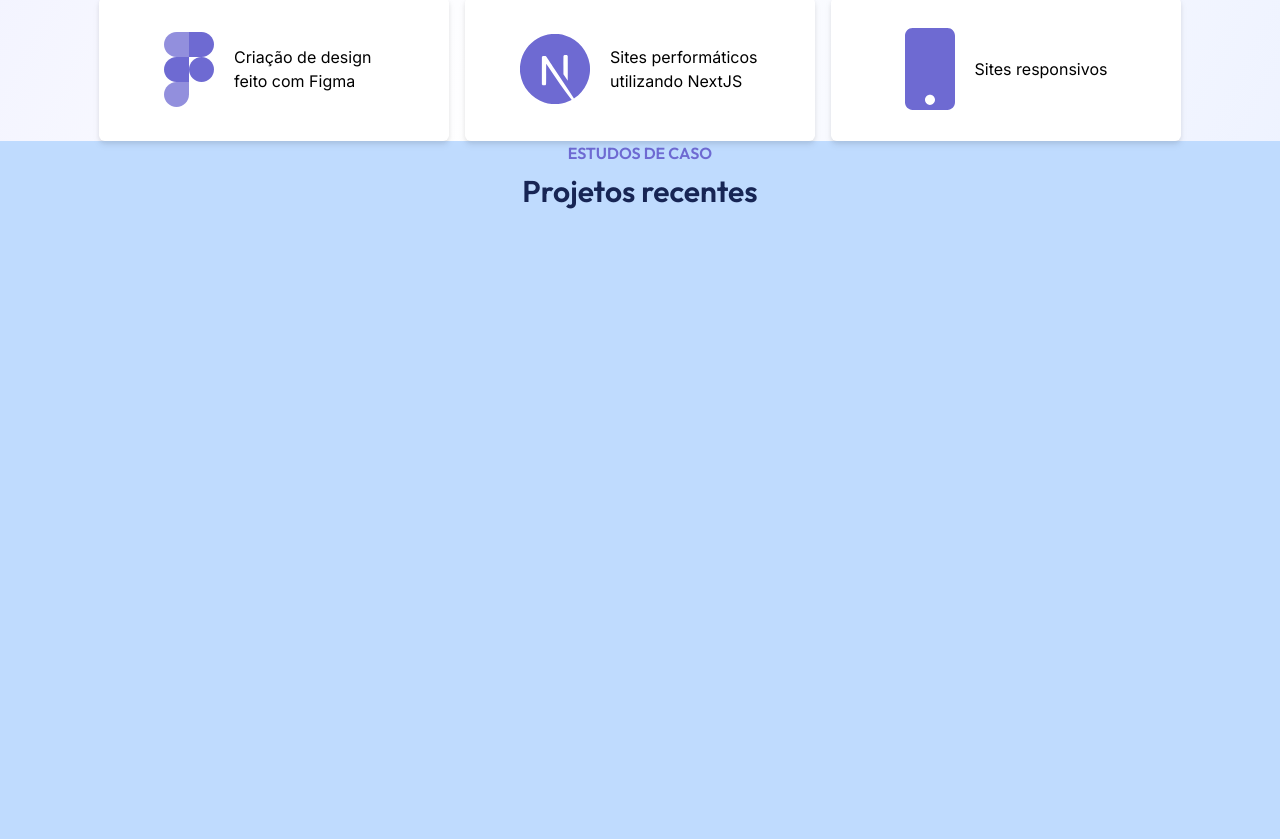
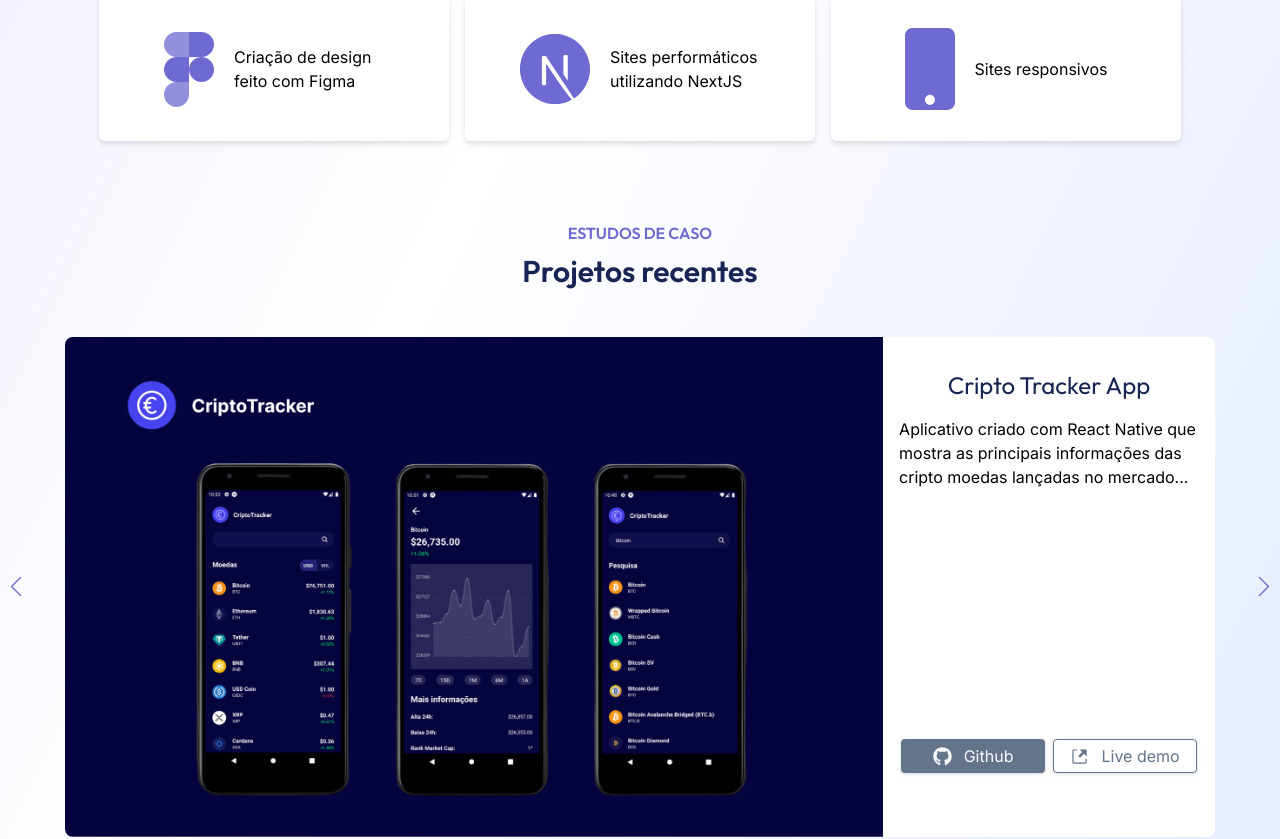
Before and after one commit to br-gabriel/my-portfolio, a Next.js app: page / in a window 1280 px wide. Shown: the part 1459-2298 px from the top of the page. Built offline with nearby package versions, Linux system fonts and the light colour scheme.

Commit message:
carousel added

```diff
--- a/src/app/globals.css
+++ b/src/app/globals.css
@@ -2,6 +2,10 @@
 @tailwind components;
 @tailwind utilities;
 
+:root {
+  --swiper-navigation-size: 20px !important;
+  --swiper-theme-color: #6e6ad2 !important;
+}
 /* :root {
   --foreground-hex: 0, 0, 0;
   --background-start-hex: #E4E6FF;
--- /dev/null
+++ b/src/components/CarouselProjects.jsx
@@ -0,0 +1,151 @@
+"use client"
+import { register } from 'swiper/element/bundle'
+import { Outfit } from 'next/font/google'
+import Image from 'next/image'
+import criptoTrackerBanner from '../../public/images/criptotracker.png'
+import habitsBanner from '../../public/images/habits.png'
+import finansBanner from '../../public/images/finans.png'
+import dtmoneyBanner from '../../public/images/dtmoney.png'
+import { FaGithub } from "react-icons/fa"
+import { GoLinkExternal } from "react-icons/go"
+
+const outfit = Outfit({
+    subsets: ['latin']
+})
+
+register();
+
+export default function Carousel() {
+  return (
+    <div className='max-w-7xl w-full h-full flex flex-row justify-center items-center'>
+        <swiper-container
+            slides-per-view="1"
+            navigation="true"
+            pagination="false"
+            loop="true"
+            autoplay="true"
+            speed="500"
+        >
+            <swiper-slide>
+                  <div className='w-full h-[500px] flex flex-row items-center justify-center'>
+                      <div className='max-w-[1150px] w-full h-full flex flex-row'>
+                          <Image src={criptoTrackerBanner} alt='banner do app cripto tracker' className='w-full h-full rounded-l-lg' />
+
+                          <div className='max-w-[350px] w-full h-full bg-white p-4 rounded-r-lg flex flex-col items-center justify-between'>
+                              <div className='mt-4'>
+                                  <h4 className={`${outfit.className} bold mb-4 text-2xl text-blue-950 text-center`}>
+                                      Cripto Tracker App
+                                  </h4>
+                                  <span>
+                                      Aplicativo criado com React Native que mostra as principais informações das cripto moedas lançadas no mercado...
+                                  </span>
+                              </div>
+
+                              <div className="flex gap-2 mb-12">
+                                  <button className="w-36 flex flex-row justify-center items-center gap-3 bg-slate-500 text-slate-50 px-3 py-1 rounded  drop-shadow">
+                                      <FaGithub size={19} />
+                                      Github
+                                  </button>
+                                  <button className="w-36 flex flex-row justify-center items-center gap-3 bg-white text-slate-500 px-3 py-1 rounded border border-slate-500 drop-shadow">
+                                      <GoLinkExternal size={19} />
+                                      Live demo
+                                  </button>
+                              </div>
+                          </div>
+                      </div>
+                  </div>
+            </swiper-slide>
+
+            <swiper-slide>
+                  <div className='w-full h-[500px] flex flex-row items-center justify-center'>
+                      <div className='max-w-[1150px] w-full h-full flex flex-row'>
+                          <Image src={habitsBanner} alt='banner do app de hábitos' className='w-full h-full rounded-l-lg' />
+
+                          <div className='max-w-[350px] w-full h-full bg-white p-4 rounded-r-lg flex flex-col items-center justify-between'>
+                              <div className='mt-4'>
+                                  <h4 className={`${outfit.className} bold mb-4 text-2xl text-blue-950 text-center`}>
+                                      Habit App
+                                  </h4>
+                                  <span>
+                                      Aplicativo criado com React Native que mostra as principais informações das cripto moedas lançadas no mercado...
+                                  </span>
+                              </div>
+
+                              <div className="flex gap-2 mb-12">
+                                  <button className="w-36 flex flex-row justify-center items-center gap-3 bg-slate-500 text-slate-50 px-3 py-1 rounded  drop-shadow">
+                                      <FaGithub size={19} />
+                                      Github
+                                  </button>
+                                  <button className="w-36 flex flex-row justify-center items-center gap-3 bg-white text-slate-500 px-3 py-1 rounded border border-slate-500 drop-shadow">
+                                      <GoLinkExternal size={19} />
+                                      Live demo
+                                  </button>
+                              </div>
+                          </div>
+                      </div>
+                  </div>
+            </swiper-slide>
+
+            <swiper-slide>
+                  <div className='w-full h-[500px] flex flex-row items-center justify-center'>
+                      <div className='max-w-[1150px] w-full h-full flex flex-row'>
+                          <Image src={finansBanner} alt='banner do site finans - instituição financeira fictícia' className='w-full h-full rounded-l-lg' />
+
+                          <div className='max-w-[350px] w-full h-full bg-white p-4 rounded-r-lg flex flex-col items-center justify-between'>
+                              <div className='mt-4'>
+                                  <h4 className={`${outfit.className} bold mb-4 text-2xl text-blue-950 text-center`}>
+                                      Site Finans
+                                  </h4>
+                                  <span>
+                                      Aplicativo criado com React Native que mostra as principais informações das cripto moedas lançadas no mercado...
+                                  </span>
+                              </div>
+
+                              <div className="flex gap-2 mb-12">
+                                  <button className="w-36 flex flex-row justify-center items-center gap-3 bg-slate-500 text-slate-50 px-3 py-1 rounded  drop-shadow">
+                                      <FaGithub size={19} />
+                                      Github
+                                  </button>
+                                  <button className="w-36 flex flex-row justify-center items-center gap-3 bg-white text-slate-500 px-3 py-1 rounded border border-slate-500 drop-shadow">
+                                      <GoLinkExternal size={19} />
+                                      Live demo
+                                  </button>
+                              </div>
+                          </div>
+                      </div>
+                  </div>
+            </swiper-slide>
+
+            <swiper-slide>
+                  <div className='w-full h-[500px] flex flex-row items-center justify-center'>
+                      <div className='max-w-[1150px] w-full h-full flex flex-row'>
+                          <Image src={dtmoneyBanner} alt='banner do site dt money - gestor financeiro' className='w-full h-full rounded-l-lg' />
+
+                          <div className='max-w-[350px] w-full h-full bg-white p-4 rounded-r-lg flex flex-col items-center justify-between'>
+                              <div className='mt-4'>
+                                  <h4 className={`${outfit.className} bold mb-4 text-2xl text-blue-950 text-center`}>
+                                      Dt Money
+                                  </h4>
+                                  <span>
+                                      Aplicativo criado com React Native que mostra as principais informações das cripto moedas lançadas no mercado...
+                                  </span>
+                              </div>
+
+                              <div className="flex gap-2 mb-12">
+                                  <button className="w-36 flex flex-row justify-center items-center gap-3 bg-slate-500 text-slate-50 px-3 py-1 rounded  drop-shadow">
+                                      <FaGithub size={19} />
+                                      Github
+                                  </button>
+                                  <button className="w-36 flex flex-row justify-center items-center gap-3 bg-white text-slate-500 px-3 py-1 rounded border border-slate-500 drop-shadow">
+                                      <GoLinkExternal size={19} />
+                                      Live demo
+                                  </button>
+                              </div>
+                          </div>
+                      </div>
+                  </div>
+            </swiper-slide>
+        </swiper-container>
+    </div>
+  );
+};
--- a/src/components/Projects.jsx
+++ b/src/components/Projects.jsx
@@ -1,4 +1,5 @@
 import { Outfit } from "next/font/google"
+import Carousel from "./CarouselProjects"
 
 const outfit = Outfit({
   subsets: ['latin']
@@ -6,13 +7,17 @@ const outfit = Outfit({
 
 export default function Projects() {
     return (
-        <section className="bg-blue-200 w-full h-screen flex flex-col items-center justify-start">
+        <section className="pt-20 w-full h-screen flex flex-col items-center justify-start">
             <span className={`${outfit.className} font-semibold text-[#6e6ad2] mb-2`}>
                 ESTUDOS DE CASO
             </span>
             <h3 className={`${outfit.className} font-semibold text-blue-950 text-3xl`}>
                 Projetos recentes
             </h3>
+
+            <div className="mt-12 w-7xl">
+                <Carousel  className="flex flex-row items-center justify-center"/>
+            </div>
         </section>
     )
 }
```
